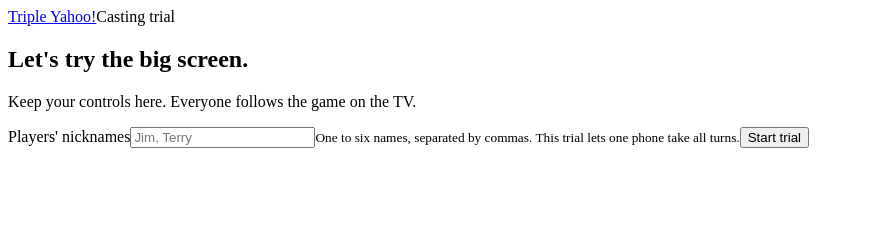
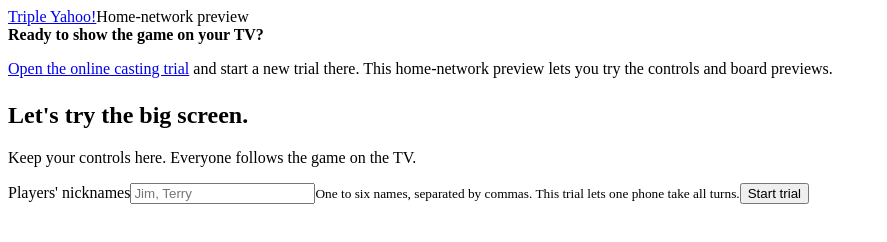
Before and after one commit to jimerb/Triple-Yahoo, a website with bundled scripts: page experiments/casting/controller.html in a window 1280 px wide. Shown: the whole page, without its empty margins (0-887 px from the left). Built offline with nearby package versions, Linux system fonts and the light colour scheme.

Commit message:
Clarify local preview and link to configured casting trial

```diff
--- a/experiments/casting/cast.mjs
+++ b/experiments/casting/cast.mjs
@@ -1,9 +1,9 @@
 export const NAMESPACE = 'urn:x-cast:com.tripleyahoo.trial';
 export async function setupCast({ packet, status, readyButton }) {
   const { appId } = await fetch('/api/config').then(r => r.json());
-  if (!appId) { status('The casting trial needs its Google registration before Show on TV is available. Board previews work now.'); return { configured: false, stop() {} }; }
+  if (!appId) { status('For Show on TV, open the online casting trial using the link above. Start a new trial there. Board previews work here.'); return { configured: false, stop() {} }; }
   if (!/^[A-F0-9]{8}$/i.test(appId)) { status('The trial casting configuration needs attention.'); return { configured: false, stop() {} }; }
-  if (!window.isSecureContext) { status('Open the secure trial link to use Show on TV.'); return { configured: false, stop() {} }; }
+  if (!window.isSecureContext) { status('For Show on TV, open the online casting trial using the link above. Start a new trial there.'); return { configured: false, stop() {} }; }
   let context, session, listener;
   const attach = async () => {
     session = context.getCurrentSession(); if (!session) return;
--- a/experiments/casting/controller.html
+++ b/experiments/casting/controller.html
@@ -1,7 +1,7 @@
 <!doctype html>
-<html lang="en"><head><meta charset="utf-8"><meta name="viewport" content="width=device-width,initial-scale=1"><title>Triple Yahoo · Casting trial</title><link rel="stylesheet" href="/trial.css"></head>
-<body class="controller"><header><a href="/">Triple Yahoo!</a><span class="tag">Casting trial</span></header>
-<main><section id="setup" class="panel"><h1>Let's try the big screen.</h1><p>Keep your controls here. Everyone follows the game on the TV.</p>
+<html lang="en"><head><meta charset="utf-8"><meta name="viewport" content="width=device-width,initial-scale=1"><title>Triple Yahoo · Home-network preview</title><link rel="stylesheet" href="/trial.css"></head>
+<body class="controller"><header><a href="/">Triple Yahoo!</a><span class="tag">Home-network preview</span></header>
+<main><aside class="panel" style="margin-bottom:24px"><strong>Ready to show the game on your TV?</strong><p><a href="https://triple-yahoo-cast-trial.jimerb.chatgpt.site/">Open the online casting trial</a> and start a new trial there. This home-network preview lets you try the controls and board previews.</p></aside><section id="setup" class="panel"><h1>Let's try the big screen.</h1><p>Keep your controls here. Everyone follows the game on the TV.</p>
 <form id="create"><label for="names">Players' nicknames</label><input id="names" required maxlength="160" placeholder="Jim, Terry" autocomplete="off"><small>One to six names, separated by commas. This trial lets one phone take all turns.</small><button class="primary" type="submit">Start trial</button></form></section>
 <section id="playing" hidden><div class="toolbar"><button id="cast" disabled><svg width="23" height="23" viewBox="0 0 24 24" aria-hidden="true"><path d="M2 18a4 4 0 0 1 4 4M2 13a9 9 0 0 1 9 9M2 8a14 14 0 0 1 14 14M3 4h18v15h-3" fill="none" stroke="currentColor" stroke-width="2"/></svg> Show on TV</button><button id="stop-tv" hidden>Stop TV</button><button id="sound">Play sound here</button><button id="mute">Mute</button></div>
 <p id="cast-status" class="status" role="status">Checking casting…</p><p id="sound-status" class="status"></p>
```
Also changed, not shown: experiments/casting/README.md.
